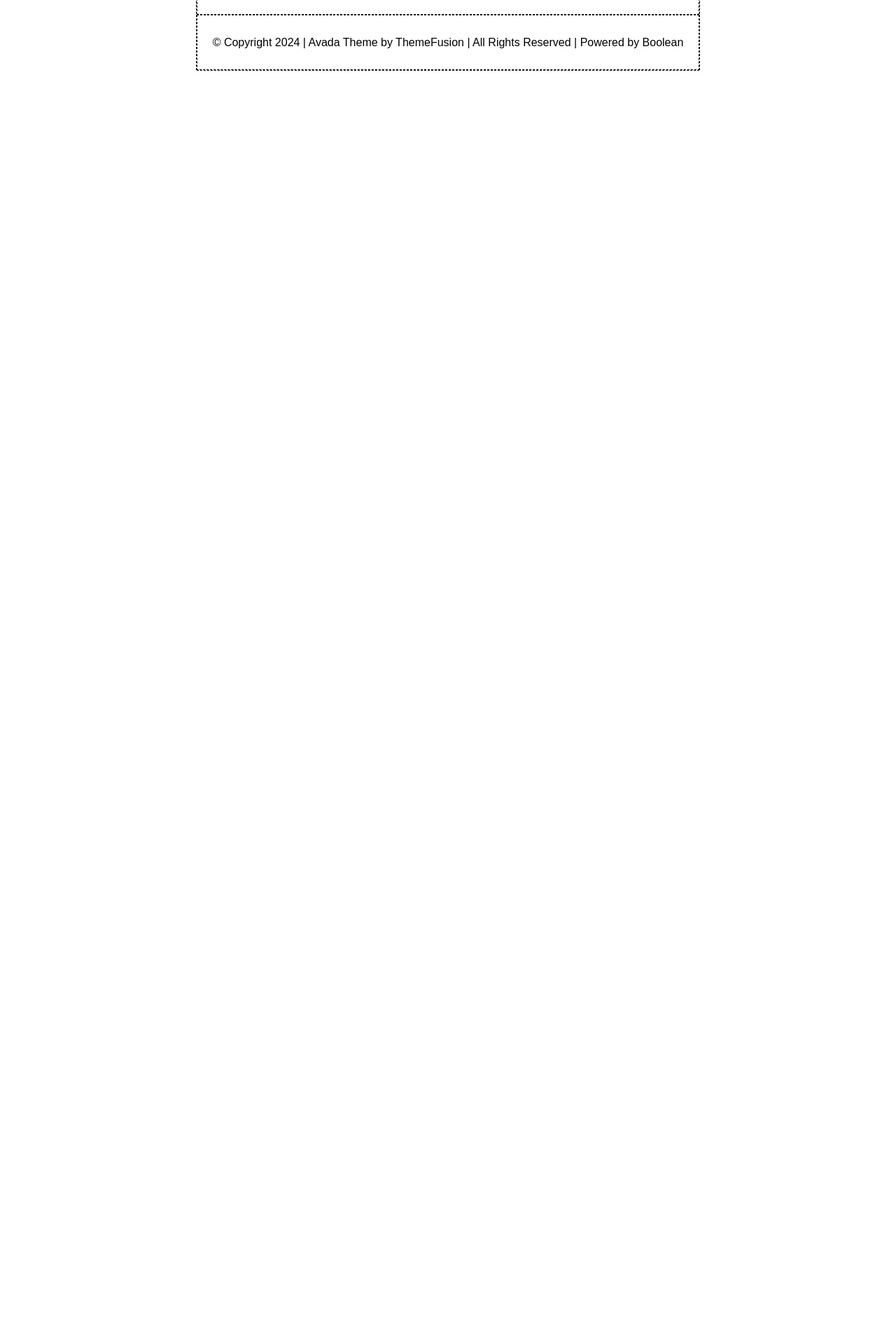
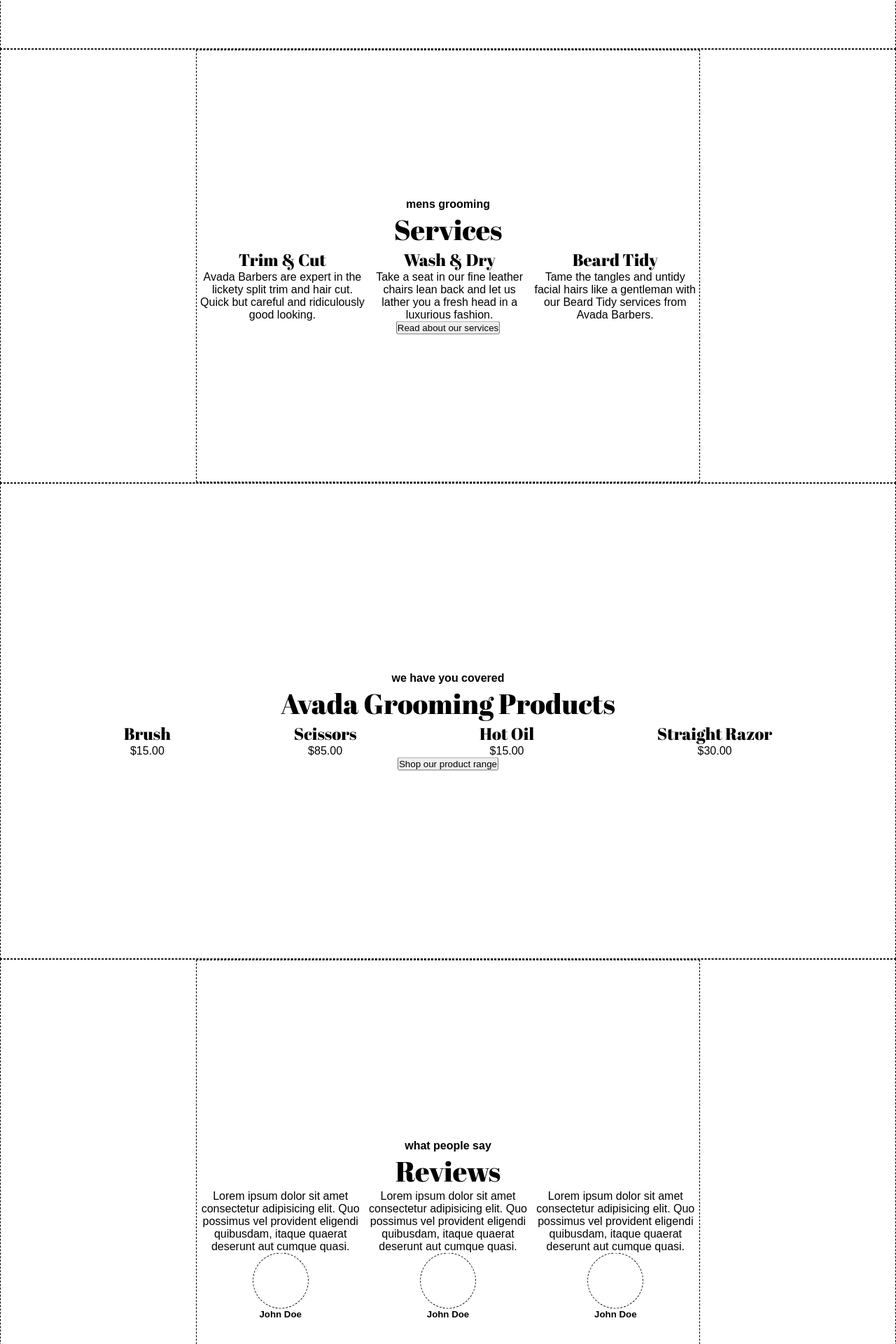
Before and after one commit to Sebastian-Balint/proj-html-vuejs, a Vue app: page / in a window 1280 px wide. Shown: the part 880-2800 px from the top of the page at 70% size. Before the commit the page ends 981 px from the top, so only its background shows below. Built offline with nearby package versions, Linux system fonts and the light colour scheme.

Commit message:
Add complete layout structure

```diff
--- a/src/components/Footer.vue
+++ b/src/components/Footer.vue
@@ -11,18 +11,18 @@
   <footer>
     <div class="container debug">
       <div class="nav debug flex">
-        <div class="product flex debug">
+        <div class="flex debug column">
           <div class="image debug"></div>
           <button>Shop our range now</button>
         </div>
-        <div class="contacts flex debug">
+        <div class="contacts flex debug text-center column">
           <p>
             Avada Barbers<br />123 New York Street<br />New York City<br />info@yourwebsite.com<br />+1
             (555) 555-1212
           </p>
           <h3>Follow <i class="fa fa-user" aria-hidden="true"></i></h3>
         </div>
-        <div class="product flex debug">
+        <div class="flex debug column">
           <div class="image debug"></div>
           <button>Shop our range now</button>
         </div>
--- a/src/components/Main.vue
+++ b/src/components/Main.vue
@@ -7,6 +7,158 @@
 };
 </script>
 
-<template></template>
+<template>
+  <main>
+    <div class="pro debug">
+      <div class="center section-title">
+        <h4>Award Winning</h4>
+        <h1 class="serif">Pro Barbers</h1>
+        <button>Meet your new barber</button>
+      </div>
+    </div>
+
+    <div class="services debug">
+      <div class="container flex debug column">
+        <div class="center">
+          <div class="section-title text-center">
+            <h4>mens grooming</h4>
+            <h1 class="serif">Services</h1>
+          </div>
+          <div class="flex">
+            <section class="text-center">
+              <h2 class="serif">Trim & Cut</h2>
+              <p>
+                Avada Barbers are expert in the lickety split trim and hair cut.
+                Quick but careful and ridiculously good looking.
+              </p>
+            </section>
+            <section class="text-center">
+              <h2 class="serif">Wash & Dry</h2>
+              <p>
+                Take a seat in our fine leather chairs lean back and let us
+                lather you a fresh head in a luxurious fashion.
+              </p>
+            </section>
+            <section class="text-center">
+              <h2 class="serif">Beard Tidy</h2>
+              <p>
+                Tame the tangles and untidy facial hairs like a gentleman with
+                our Beard Tidy services from Avada Barbers.
+              </p>
+            </section>
+          </div>
+          <button>Read about our services</button>
+        </div>
+      </div>
+    </div>
+
+    <div class="products debug">
+      <div class="flex column">
+        <div class="center">
+          <div class="section-title text-center">
+            <h4>we have you covered</h4>
+            <h1 class="serif">Avada Grooming Products</h1>
+          </div>
+          <div class="flex product">
+            <section class="text-center">
+              <h2 class="serif">Brush</h2>
+              <p>$15.00</p>
+            </section>
+            <section class="text-center">
+              <h2 class="serif">Scissors</h2>
+              <p>$85.00</p>
+            </section>
+            <section class="text-center">
+              <h2 class="serif">Hot Oil</h2>
+              <p>$15.00</p>
+            </section>
+            <section class="text-center">
+              <h2 class="serif">Straight Razor</h2>
+              <p>$30.00</p>
+            </section>
+          </div>
+          <button>Shop our product range</button>
+        </div>
+      </div>
+    </div>
+
+    <div class="reviews debug">
+      <div class="container flex debug column">
+        <div class="center">
+          <div class="section-title text-center">
+            <h4>what people say</h4>
+            <h1 class="serif">Reviews</h1>
+          </div>
+          <div class="flex">
+            <section class="text-center flex column flex-center">
+              <p>
+                Lorem ipsum dolor sit amet consectetur adipisicing elit. Quo
+                possimus vel provident eligendi quibusdam, itaque quaerat
+                deserunt aut cumque quasi.
+              </p>
+              <div class="person debug"></div>
+              <h5>John Doe</h5>
+            </section>
+
+            <section class="text-center flex column flex-center">
+              <p>
+                Lorem ipsum dolor sit amet consectetur adipisicing elit. Quo
+                possimus vel provident eligendi quibusdam, itaque quaerat
+                deserunt aut cumque quasi.
+              </p>
+              <div class="person debug"></div>
+              <h5>John Doe</h5>
+            </section>
+
+            <section class="text-center flex column flex-center">
+              <p>
+                Lorem ipsum dolor sit amet consectetur adipisicing elit. Quo
+                possimus vel provident eligendi quibusdam, itaque quaerat
+                deserunt aut cumque quasi.
+              </p>
+              <div class="person debug"></div>
+              <h5>John Doe</h5>
+            </section>
+          </div>
+        </div>
+      </div>
+    </div>
+
+    <div class="blog debug">
+      <div class="container flex debug column">
+        <div class="center">
+          <div class="section-title text-center">
+            <h4>tales from the barber shop</h4>
+            <h1 class="serif">Recent Blog Post</h1>
+          </div>
+          <div class="flex">
+            <section class="text-center">
+              <h2 class="serif">Avada Barbers Now Open</h2>
+              <p>
+                Lorem ipsum dolor sit amet consectetur adipisicing elit.
+                Expedita cumque at architecto qui, repellat optio.
+              </p>
+            </section>
+            <section class="text-center">
+              <h2 class="serif">Choosing The Right Barber</h2>
+              <p>
+                Lorem ipsum dolor sit amet consectetur adipisicing elit.
+                Expedita cumque at architecto qui, repellat optio.
+              </p>
+            </section>
+            <section class="text-center">
+              <h2 class="serif">Quick Service Guide</h2>
+              <p>
+                Lorem ipsum dolor sit amet consectetur adipisicing elit.
+                Expedita cumque at architecto qui, repellat optio.
+              </p>
+            </section>
+          </div>
+          <button>Read more from our blog</button>
+        </div>
+      </div>
+    </div>
+  </main>
+</template>
 
 <style></style>
--- a/src/style.css
+++ b/src/style.css
@@ -24,10 +24,6 @@
   font-style: normal;
 }
 
-.flex {
-  display: flex;
-}
-
 .center {
   position: relative;
   top: 50%;
@@ -40,6 +36,23 @@
   width: 720px;
   height: 100%;
   margin: 0 auto;
+}
+
+.text-center {
+  text-align: center;
+}
+
+.flex {
+  display: flex;
+}
+
+.column {
+  flex-direction: column;
+}
+
+.flex-center {
+  align-items: center;
+  justify-content: center;
 }
 
 /* Debug */
@@ -101,16 +114,41 @@
   }
 }
 
-.product,
-.contacts {
-  flex-direction: column;
-}
-
 .image {
   width: 150px;
   height: 150px;
 }
 
-.contacts {
-  text-align: center;
+.pro {
+  height: 350px;
 }
+
+.services {
+  height: 620px;
+}
+
+.products {
+  height: 680px;
+
+  .column {
+    height: 100%;
+  }
+}
+
+.reviews {
+  height: 772px;
+}
+
+.blog {
+  height: 682px;
+}
+
+.person {
+  width: 80px;
+  height: 80px;
+  border-radius: 50%;
+}
+
+.product {
+  justify-content: space-evenly;
+}
```
